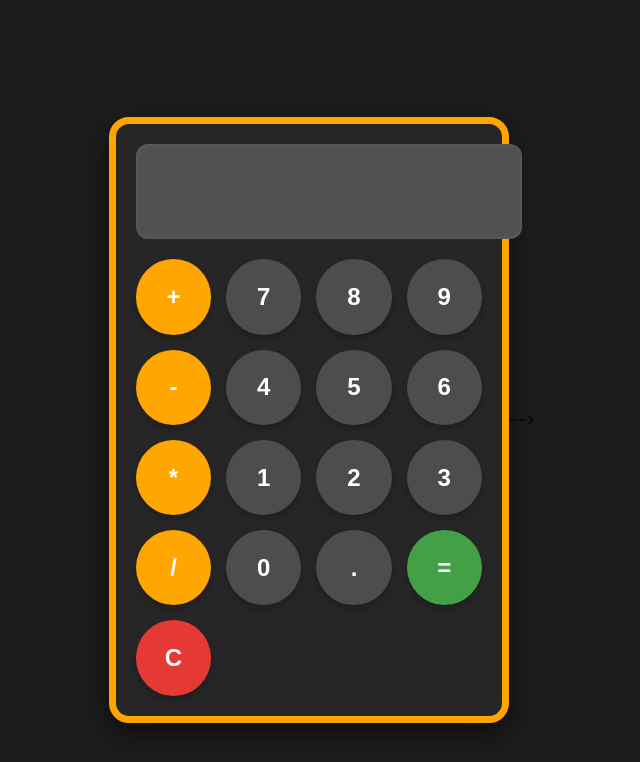
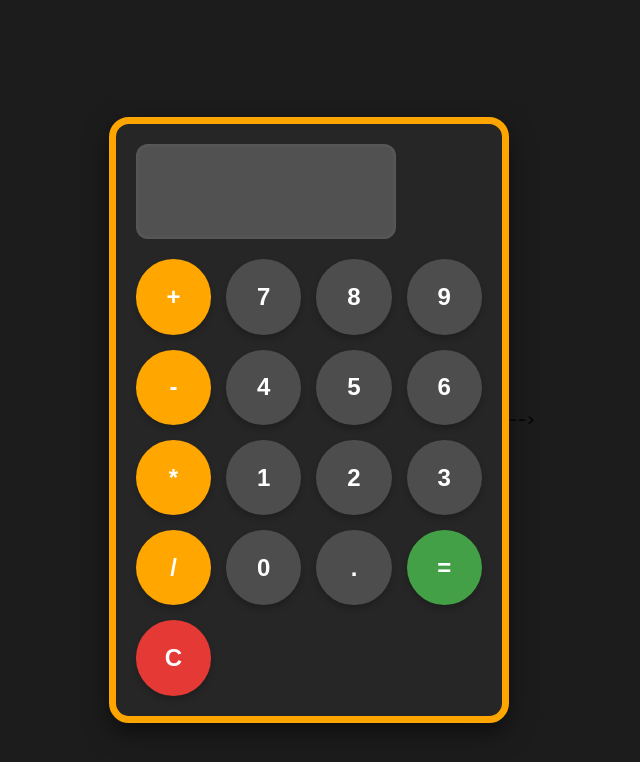
Before and after one commit to chaitanya-tatkare21/Calculator, a plain HTML site: page index.html in a window 1280 px wide. Shown: the whole page, without its empty margins (318-958 px from the left). Drawn offline with Linux system fonts and the light colour scheme.

Commit message:
changed width

```diff
--- a/style.css
+++ b/style.css
@@ -91,7 +91,7 @@ body {
 }
 
 #display {
-    width: 100%;
+    width: 220px;
     padding: 20px;
     font-size: clamp(2rem, 6vw, 3rem);
     text-align: right;
```
